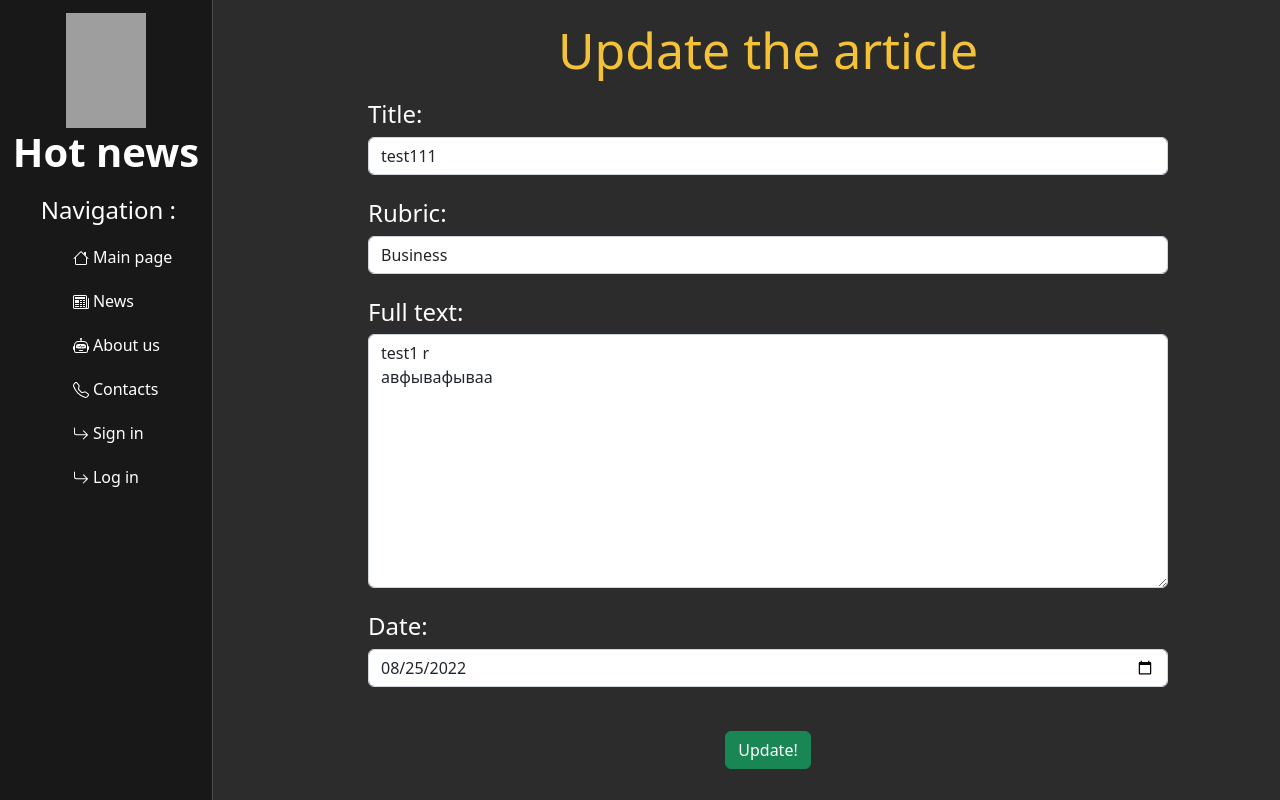
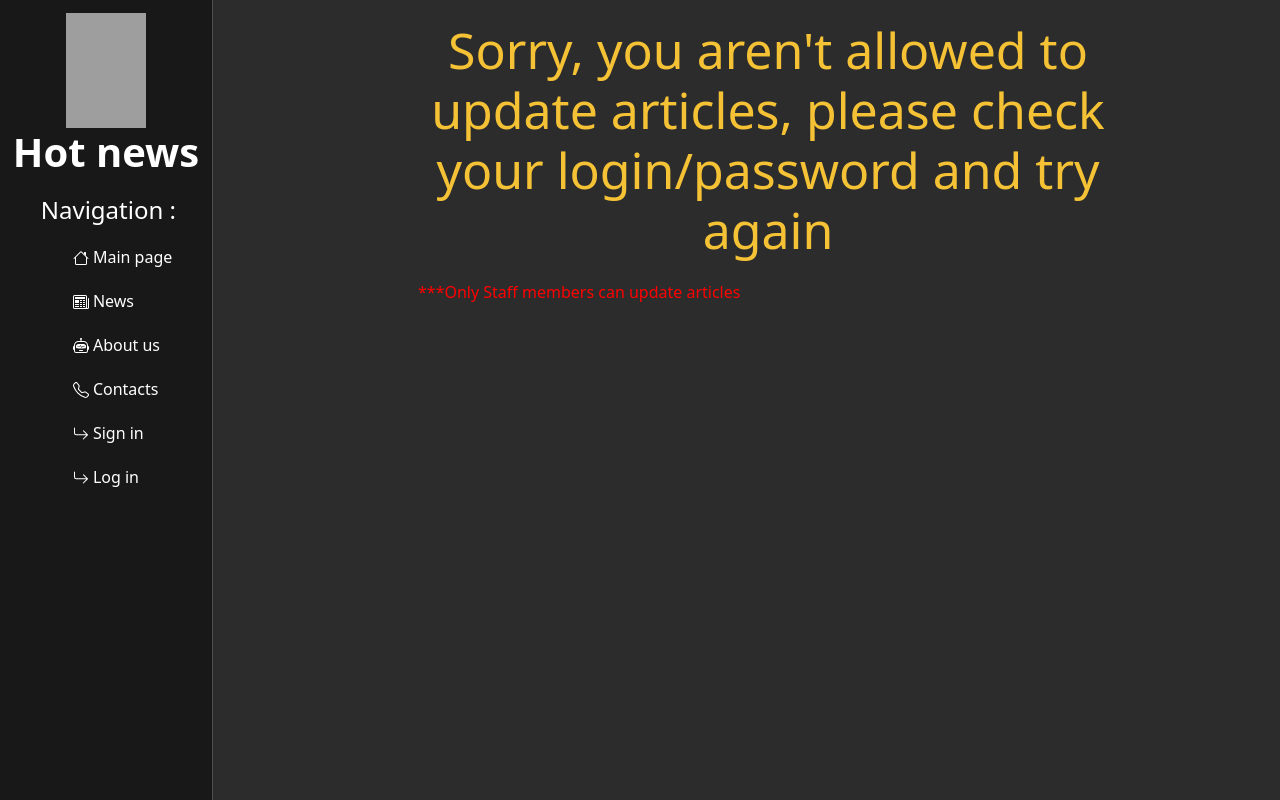
Before and after one commit to AlexFromSiberia/Simple-news-website-on-Django, a Django app: page /news/update/2/ in a window 1280 px wide. Run offline with Django 4.2, Linux system fonts and the light colour scheme; data comes from the database, SQL or seed files in the repository; both versions use the stored data as it was after the commit; grey boxes are pictures that could not be loaded.

Commit message:
1.Исправлен функционал: доступ к Update article только у персонала. 2. Дата создания новости устанавливается автоматически

```diff
--- a/study_pr/main/templates/main/base.html
+++ b/study_pr/main/templates/main/base.html
@@ -53,7 +53,7 @@
                           <li><a href="{% url 'add_an_article' %}"><svg xmlns="http://www.w3.org/2000/svg" width="16" height="16" fill="currentColor" class="bi bi-plus-square" viewBox="0 0 16 16">
                             <path d="M14 1a1 1 0 0 1 1 1v12a1 1 0 0 1-1 1H2a1 1 0 0 1-1-1V2a1 1 0 0 1 1-1h12zM2 0a2 2 0 0 0-2 2v12a2 2 0 0 0 2 2h12a2 2 0 0 0 2-2V2a2 2 0 0 0-2-2H2z"/>
                             <path d="M8 4a.5.5 0 0 1 .5.5v3h3a.5.5 0 0 1 0 1h-3v3a.5.5 0 0 1-1 0v-3h-3a.5.5 0 0 1 0-1h3v-3A.5.5 0 0 1 8 4z"/>
-                            </svg> Add an article </a></li>
+                            </svg> Add article </a></li>
 
                           <li><a href="{% url 'logout' %}"><svg xmlns="http://www.w3.org/2000/svg" width="16" height="16" fill="currentColor" class="bi bi-arrow-90deg-down" viewBox="0 0 16 16">
                             <path fill-rule="evenodd" d="M4.854 14.854a.5.5 0 0 1-.708 0l-4-4a.5.5 0 0 1 .708-.708L4 13.293V3.5A2.5 2.5 0 0 1 6.5 1h8a.5.5 0 0 1 0 1h-8A1.5 1.5 0 0 0 5 3.5v9.793l3.146-3.147a.5.5 0 0 1 .708.708l-4 4z"/>
--- a/study_pr/news/forms.py
+++ b/study_pr/news/forms.py
@@ -1,17 +1,16 @@
 from django.forms import ModelForm
-from .models import NewsArticles, User
-from django.forms.widgets import NumberInput, TextInput, Textarea, Select
+from .models import NewsArticles
+from django.forms.widgets import TextInput, Textarea, Select
 
 
 class AddArticleForm(ModelForm):
     class Meta:
         # we use the only model we have
         model = NewsArticles
-        fields = ['title', 'rubric', 'text', 'date', ]
+        fields = ['title', 'rubric', 'text']
         # widgets will define how it's going to look like
         widgets = {
             "title": TextInput(attrs={'class': 'form-control', 'placeholder': "Name of the article"}),
-            "date": NumberInput(attrs={'class': 'form-control', 'type': 'date'}),
             "text": Textarea(attrs={'class': 'form-control', 'placeholder': 'Full text'}),
             "rubric": Select(attrs={'class': 'form-control'}),
         }
--- a/study_pr/news/models.py
+++ b/study_pr/news/models.py
@@ -14,7 +14,7 @@ class Rubric(models.Model):
 class NewsArticles(models.Model):
     title = models.CharField('name', max_length=100)
     text = models.TextField('full_text')
-    date = models.DateField('Date')
+    date = models.DateField('Date', auto_now_add=True)
 
     author = models.ForeignKey(User, on_delete=models.PROTECT,
                                help_text="Select the author",
@@ -32,9 +32,6 @@ class NewsArticles(models.Model):
     def get_absolute_url(self):
         return f'/news/{self.id}'
 
-    # def display_author(self):
-    #     return f"{self.author.author_name}"
-
     class Meta:
         verbose_name = "News article"
         verbose_name_plural = "News articles"
--- a/study_pr/news/templates/news/add_an_article.html
+++ b/study_pr/news/templates/news/add_an_article.html
@@ -13,8 +13,6 @@
                 {{ form.rubric }}<br>
                 <h4>Full text:</h4>
                 {{ form.text }}<br>
-                <h4>Date:</h4>
-                {{ form.date }}<br>
                 <p style="color:red">{{ error }}</p>
             <button class="btn btn-success" type="submit"> Add my article! </button>
         </form>
--- a/study_pr/news/templates/news/update_an_article.html
+++ b/study_pr/news/templates/news/update_an_article.html
@@ -3,6 +3,7 @@
 {% block title %}-Update the article-{% endblock title %}
 
 {% block content %}
+    {% if user.is_staff %}
         <div class='features'>
             <h1>Update the article</h1>
             <form method="post" class="add-new-article">
@@ -13,10 +14,14 @@
                     {{ form.rubric }}<br>
                     <h4>Full text:</h4>
                     {{ form.text }}<br>
-                <h4>Date:</h4>
-                {{ form.date }}<br>
                     <p style="color:red">{{ error }}</p>
                 <button class="btn btn-success" type="submit"> Update! </button>
             </form>
         </div>
+    {% else%}
+        <div class='features'>
+            <h1>Sorry, you aren't allowed to update articles, please check your login/password and try again </h1>
+            <p style="color: red">***Only Staff members can update articles</p>
+        </div>
+    {% endif %}
 {% endblock content %}
--- a/study_pr/news/views.py
+++ b/study_pr/news/views.py
@@ -5,9 +5,9 @@ from .forms import AddArticleForm
 from django.views.generic import DetailView, UpdateView, DeleteView
 from django.contrib.auth.mixins import PermissionRequiredMixin
 
+
 def news_index(request):
     rubrics = Rubric.objects.all()
-
     news = NewsArticles.objects.all()
     context = {'context': news, 'rubrics': rubrics}
     return render(request, 'news/news_index.html', context)
@@ -34,11 +34,12 @@ class ArticleDetailView(DetailView):
     context_object_name = 'article'
 
 
-class ArticleUpdate(UpdateView):
+class ArticleUpdate(UpdateView, PermissionRequiredMixin):
     model = NewsArticles
     template_name = 'news/update_an_article.html'
     form_class = AddArticleForm
     success_url = reverse_lazy("news_index")
+    permission_required = 'news.can_delete_news_article'
 
 
 class ArticleDelete(DeleteView, PermissionRequiredMixin):
```
Also changed, not shown: study_pr/db.sqlite3, study_pr/news/templates/news/article_delete.html (indentation only). Lines whose indentation alone changed are shown as unchanged.
